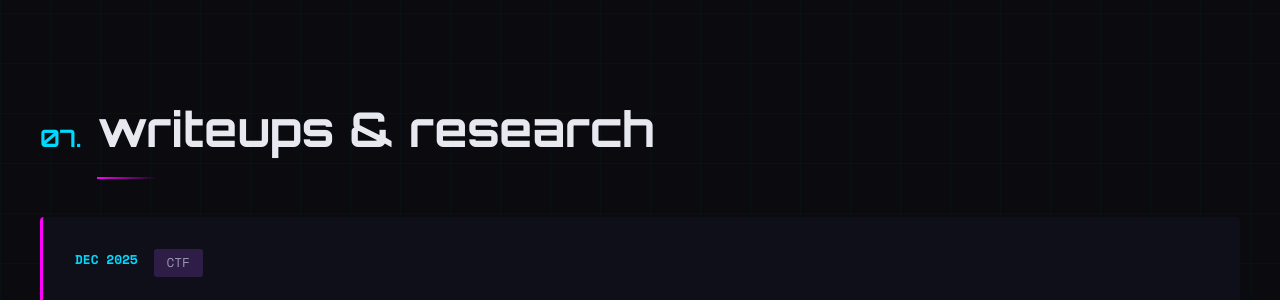
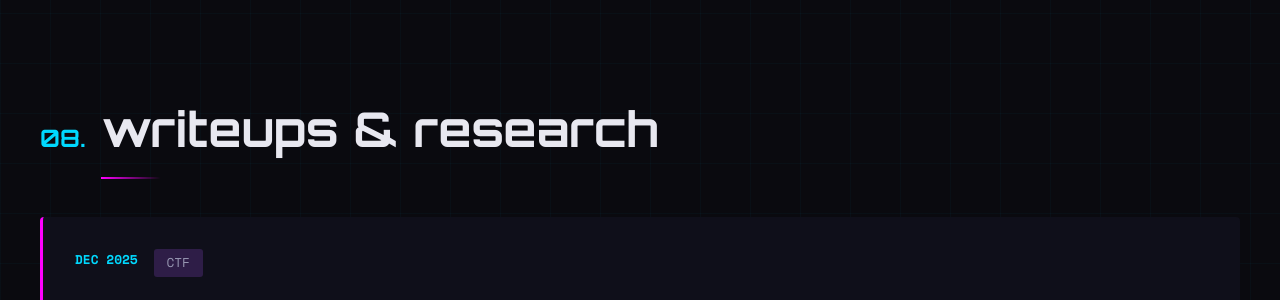
Before and after one commit to Aeronique/aerobytes-site, a Jekyll site: the page built from index.html, in a window 1280 px wide and 900 px high, scrolled down 9162 px. Shown: the part 137-437 px from the top of the window. Built offline with Jekyll 4.4.1, drawn with Linux system fonts in a browser that asks for light colours.

Commit message:
Update index.html

```diff
--- a/index.html
+++ b/index.html
@@ -384,7 +384,7 @@
 <section id="writeups" class="section">
     <div class="container">
         <h2 class="section-title">
-            <span class="section-number">07.</span>
+            <span class="section-number">08.</span>
             <span class="section-text">writeups & research</span>
         </h2>
         <div class="writeups-list">
@@ -440,7 +440,7 @@
 <section id="contact" class="section section-dark">
     <div class="container">
         <h2 class="section-title">
-            <span class="section-number">08.</span>
+            <span class="section-number">09.</span>
             <span class="section-text">get in touch</span>
         </h2>
         <div class="contact-content">
```
